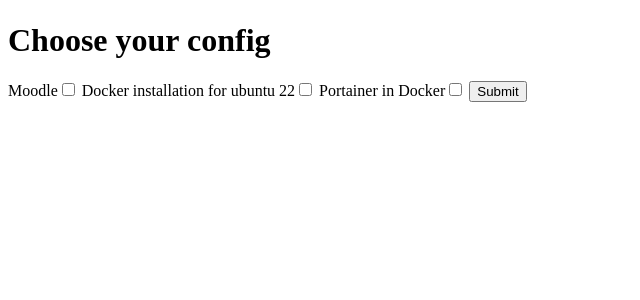
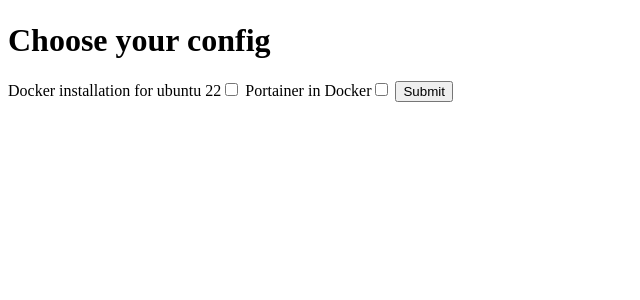
Before and after one commit to StEugen/cybersamurai, a Flask app: page / in a window 1280 px wide. Shown: the part 58-358 px from the top of the page, without its empty margins (0-640 px from the left). Run offline with Flask 2, Linux system fonts and the light colour scheme.

Commit message:
Update index.html

```diff
--- a/Opus-5/template/index.html
+++ b/Opus-5/template/index.html
@@ -12,8 +12,8 @@
             <form method="POST", action="{{
                 url_for('index')
             }}">
-                <label>Moodle<input type="checkbox"
-                value="moodle" name="check"></label>
+               <!-- <label>Moodle<input type="checkbox"
+                value="moodle" name="check"></label> -->
                 <label>Docker installation for ubuntu 22<input type="checkbox"
                 value="docker-ubuntu-22" name="check"></label>
                 <label>Portainer in Docker<input type="checkbox"
```
